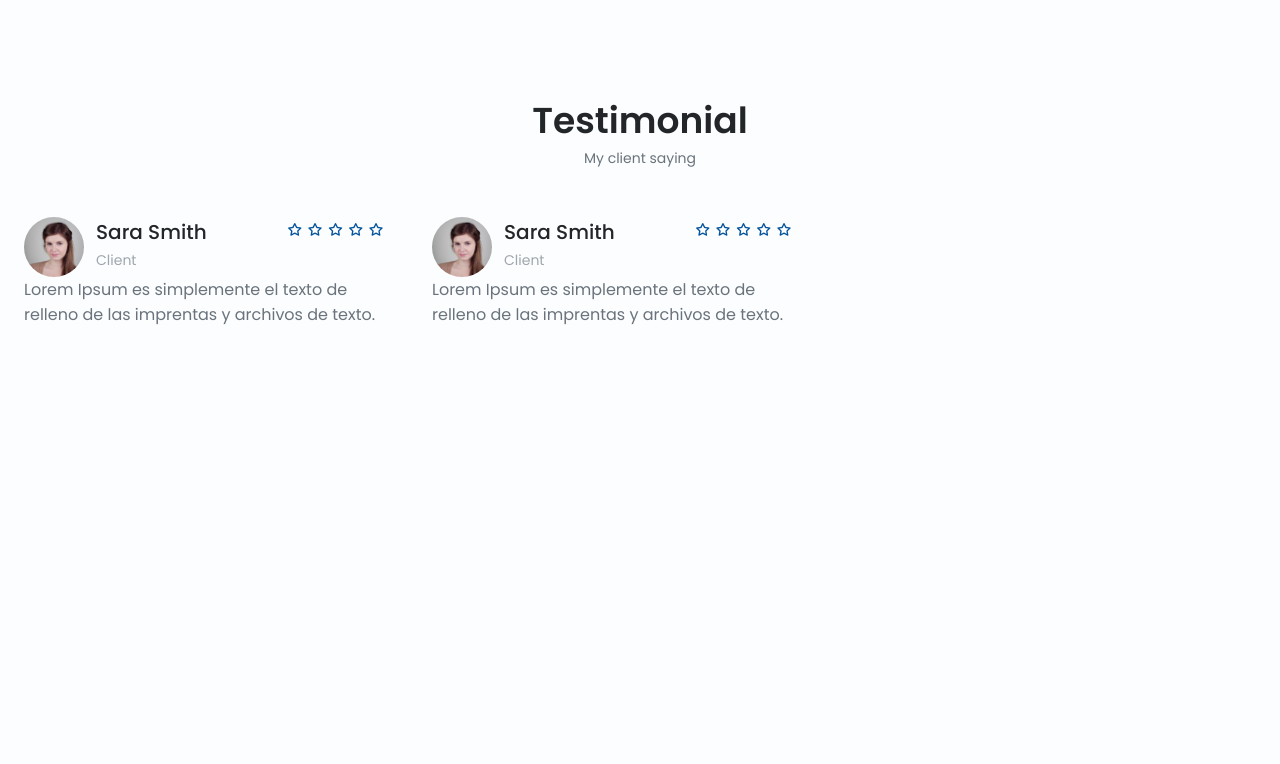
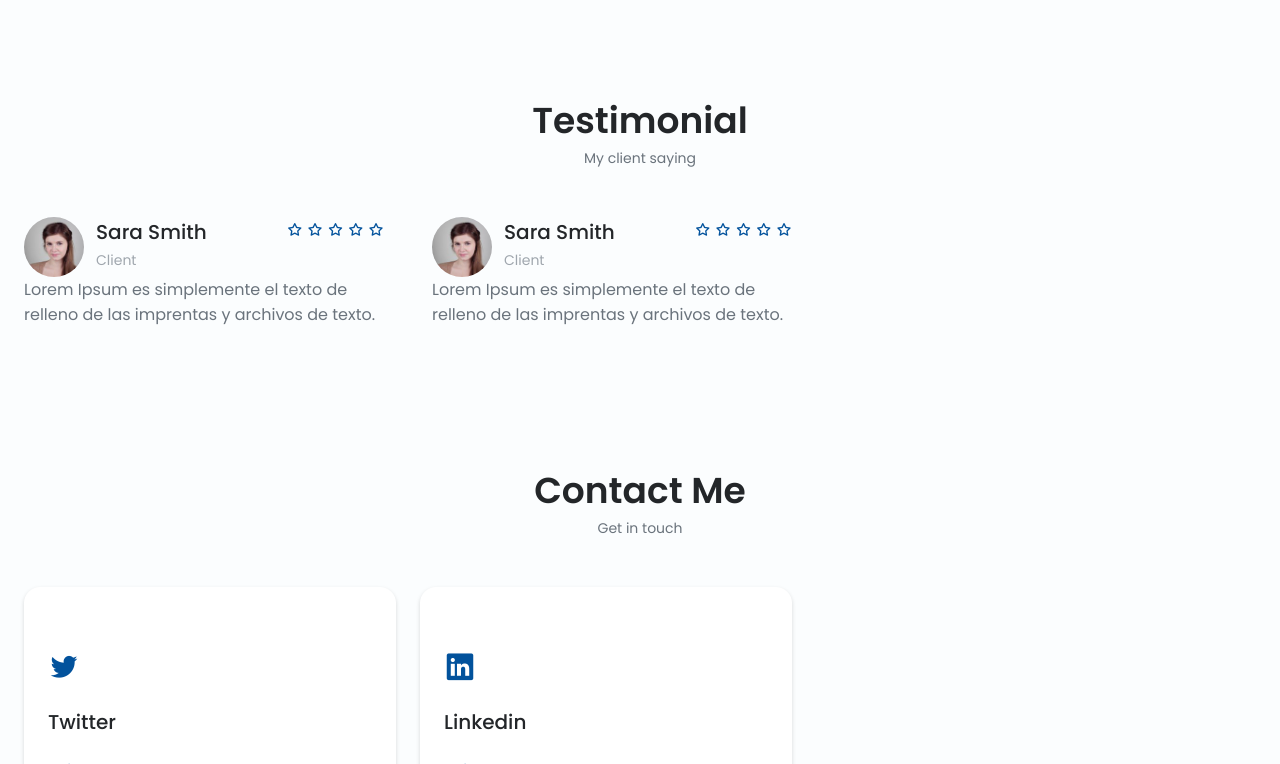
Before and after one commit to saulscs/saulcorona-com-v2, a plain HTML site: page index.html in a window 1280 px wide. Shown: the part 4111-4875 px from the top of the page. Before the commit the page ends 4686 px from the top, so only its background shows below. Drawn offline with nearby package versions, Linux system fonts and the light colour scheme.

Commit message:
Add contact section

```diff
--- a/assets/css/styles.css
+++ b/assets/css/styles.css
@@ -582,7 +582,7 @@ img{
   position: relative;
   background-color: var(--container-color);
   padding: 3.5rem .5rem 1.25rem 1.5rem;
-  border-radius: .25rem;
+  border-radius: 1rem;
   box-shadow: 0 2px 4px rgba(0,0,0, .15);
   transition: .3s;
 }
@@ -801,7 +801,12 @@ img{
 }
 
 /*==================== CONTACT ME ====================*/
-
+.contact__icon{
+  display: block;
+  font-size: 2rem;
+  color: var(--first-color);
+  margin-bottom: var(--mb-1);
+}
 
 /*==================== FOOTER ====================*/
 
--- a/index.html
+++ b/index.html
@@ -645,8 +645,37 @@
 
             <!--==================== CONTACT ME ====================-->
             <section class="contact section" id="contact">
+              <h2 class="section__title">Contact Me</h2>
+              <span class="section__subtitle">Get in touch</span>
 
-
+              <div class="services__container container grid">
+                <!--==================== CONTACT ME TWITTER ====================-->
+                <div class="services__content">
+                  <div>
+                    <i class="uil uil-twitter contact__icon"></i>
+                    <h3 class="services__title">Twitter</h3>
+                    <a href="http://twitter.com/saul_scs" target="_blank" rel="noopener">
+                      <span class="button button--flex button--small button--link services__button">
+                        Let's talk
+                        <i class="uil uil-arrow-right button__icon"></i>
+                      </span>
+                    </a>
+                  </div>
+                </div>
+                <!--==================== CONTACT ME LINKEDIN ====================-->
+                <div class="services__content">
+                  <div>
+                    <i class="uil uil-linkedin contact__icon"></i>
+                    <h3 class="services__title">Linkedin</h3>
+                    <a href="https://www.linkedin.com/in/saulcorona/" target="_blank" rel="noopener">
+                      <span class="button button--flex button--small button--link services__button">
+                        Let's talk
+                        <i class="uil uil-arrow-right button__icon"></i>
+                      </span>
+                    </a>
+                  </div>
+                </div>
+              </div>
             </section>
         </main>
 
```
